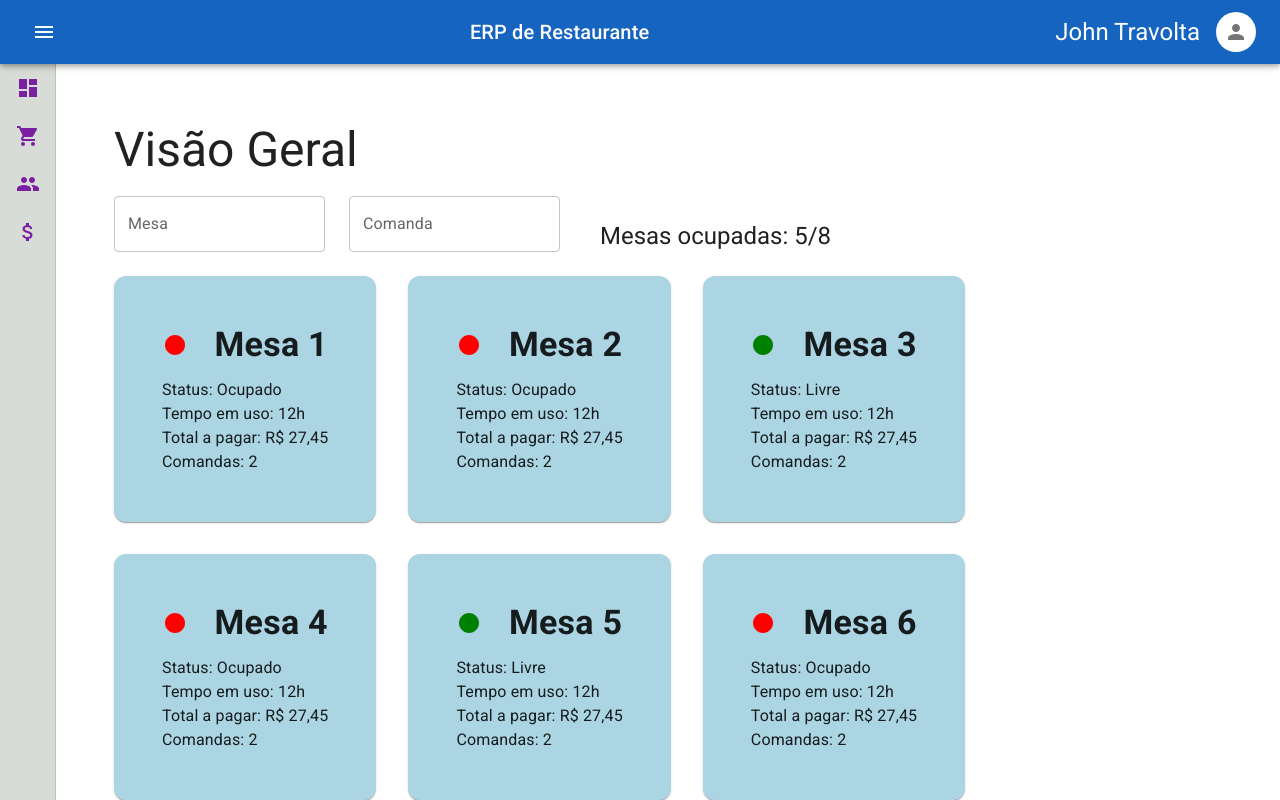
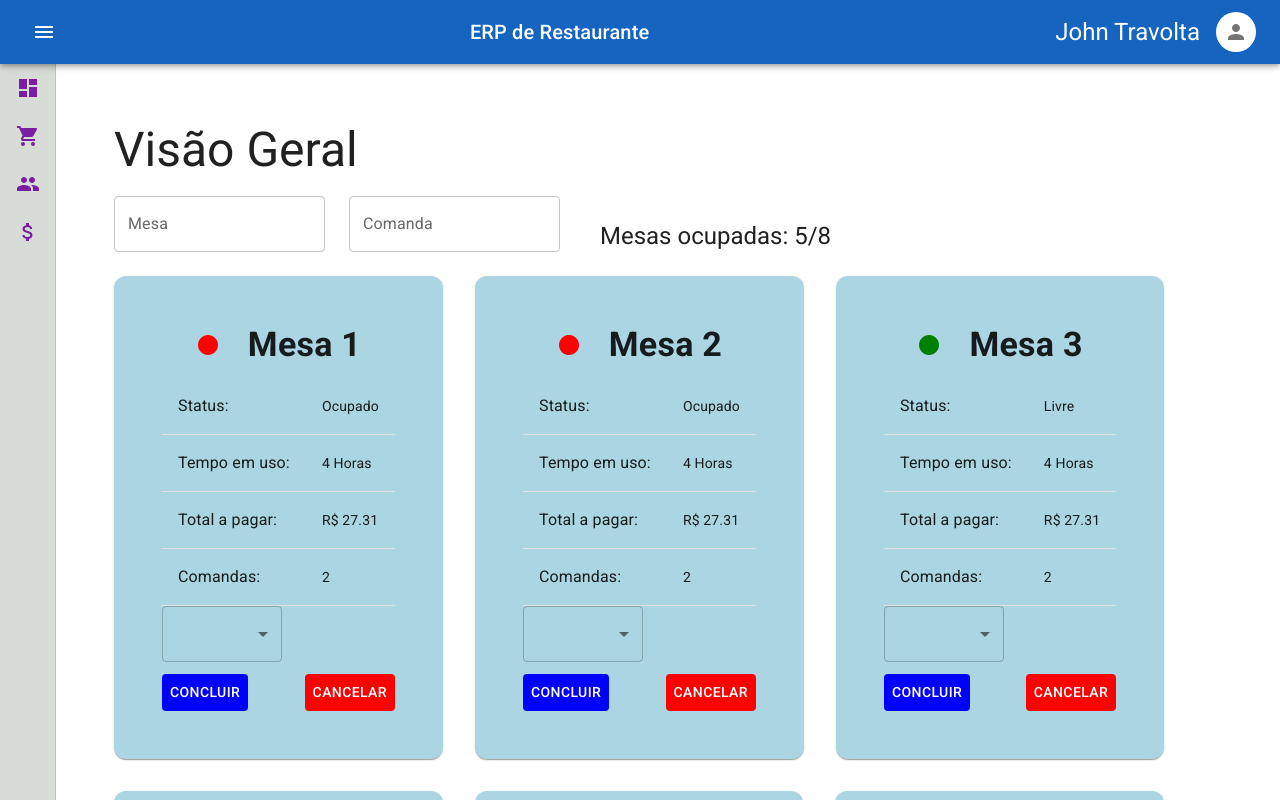
Before and after one commit to Mongark/restaurant-manager, a React (Create React App) app: page /dashboard in a window 1280 px wide. Built offline with nearby package versions, Linux system fonts and the light colour scheme.

Commit message:
Reshaped Table card

```diff
--- a/src/pages/dashboard.tsx
+++ b/src/pages/dashboard.tsx
@@ -1,5 +1,20 @@
 import { Circle } from "@mui/icons-material";
-import { Card, Grid, Paper, TextField, Typography } from "@mui/material";
+import {
+    Button,
+    Card,
+    FormControl,
+    Grid,
+    MenuItem,
+    Select,
+    Table,
+    TableBody,
+    TableCell,
+    TableRow,
+    TextField,
+    Typography
+} from "@mui/material";
+
+import TableContainer from '@mui/material/TableContainer';
 
 interface TableInterface {
     name: string;
@@ -13,11 +28,61 @@ const TableComponent = (props: TableInterface) => {
                 <Circle style={{ marginRight: "28px", color: (props.occupied ? "red" : "green") }}/>
                 {props.name}
             </Typography>
-            <div style={{ display: "grid" }}>
-                <Typography variant="body1">Status: {props.occupied ? "Ocupado" : "Livre"}</Typography>
-                <Typography variant="body1">Tempo em uso: 12h</Typography>
-                <Typography variant="body1">Total a pagar: R$ 27,45</Typography>
-                <Typography variant="body1">Comandas: 2</Typography>
+
+            <Table>
+                <TableBody>
+                    <TableRow sx={{ height: "30px" }}>
+                        <TableCell>
+                            <Typography variant="body1">Status:</Typography>
+                        </TableCell>
+                        <TableCell>
+                            {props.occupied ? "Ocupado" : "Livre"}
+                        </TableCell>
+                    </TableRow>
+                    <TableRow sx={{ height: "30px" }}>
+                        <TableCell>
+                            <Typography variant="body1">Tempo em uso:</Typography>
+                        </TableCell>
+                        <TableCell>
+                            4 Horas
+                        </TableCell>
+                    </TableRow>
+                    <TableRow sx={{ height: "30px" }}>
+                        <TableCell>
+                            <Typography variant="body1">Total a pagar:</Typography>
+                        </TableCell>
+                        <TableCell>
+                            R$ 27.31
+                        </TableCell>
+                    </TableRow>
+                    <TableRow sx={{ height: "30px" }}>
+                        <TableCell>
+                            <Typography variant="body1">Comandas:</Typography>
+                        </TableCell>
+                        <TableCell>
+                            2
+                        </TableCell>
+                    </TableRow>
+                </TableBody>
+            </Table>
+
+            <FormControl>
+                <Select
+                    style={{ width: "120px" }}
+                    >
+                    <MenuItem value={10}>Livre.</MenuItem>
+                    <MenuItem value={10}>Ocupada.</MenuItem>
+                </Select>
+            </FormControl>
+
+            <div style={{ display: "flex", justifyContent: "space-between", marginTop: "12px" }}>
+
+                <Button style={{ backgroundColor: "blue", color: "white" }}>
+                    Concluir
+                </Button>
+                <Button style={{ backgroundColor: "red", color: "white" }}>
+                    Cancelar
+                </Button>
             </div>
         </Card>
     );
```
